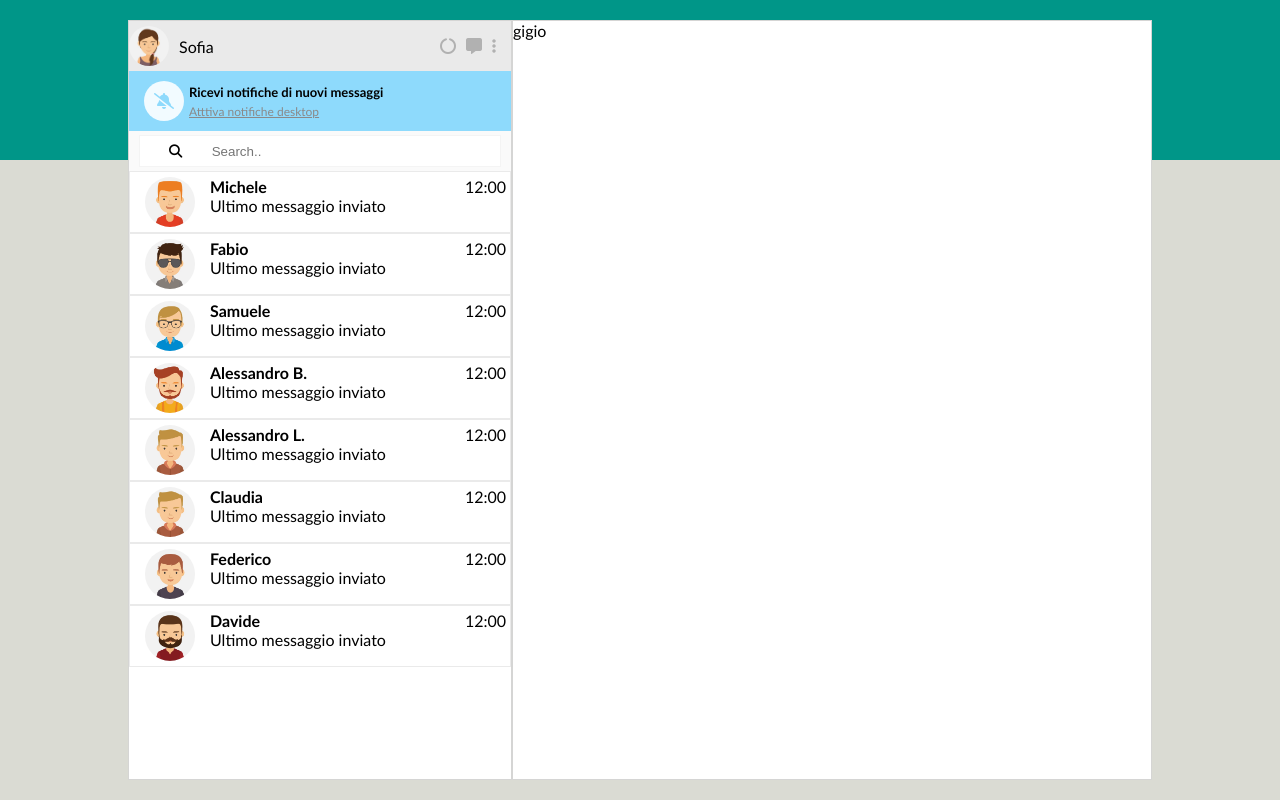
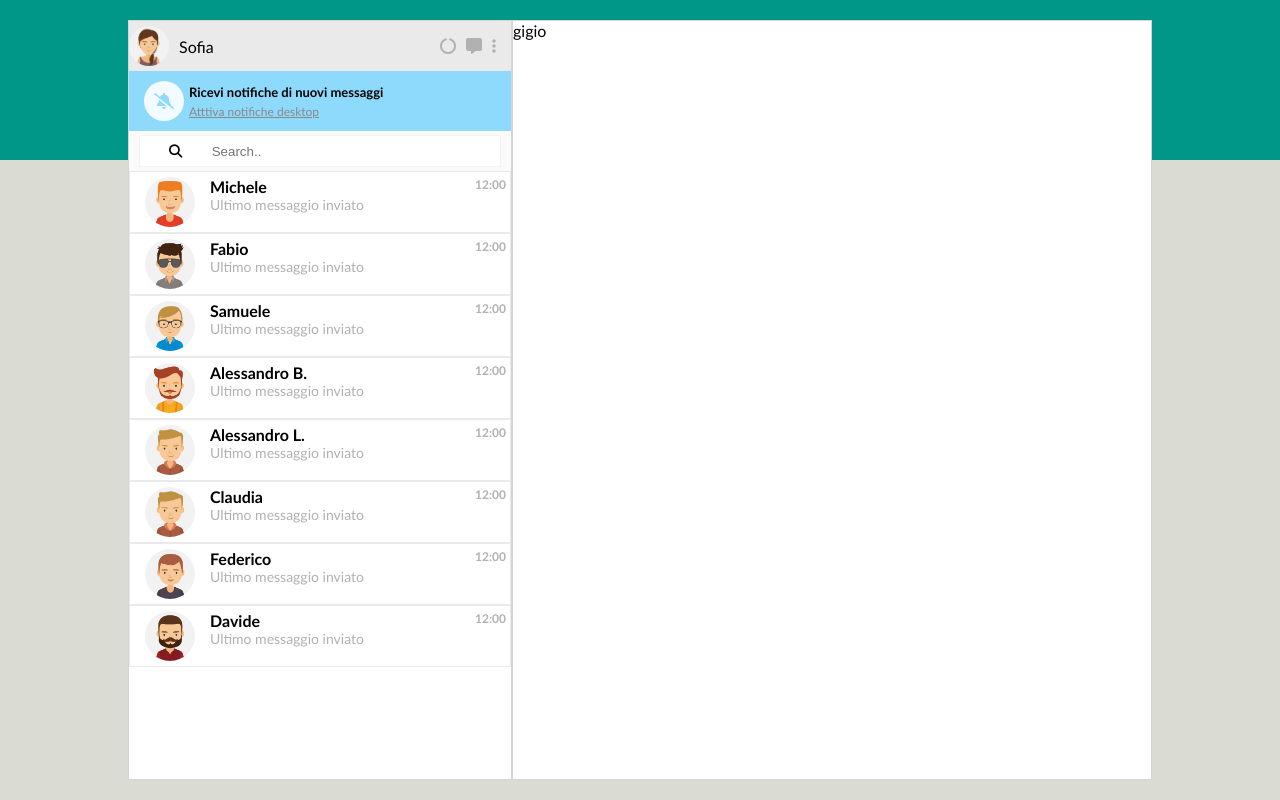
Before and after one commit to GiacomoArena/vue-boolzapp, a plain HTML site: page Milestone 1/index.html in a window 1280 px wide. Drawn offline with nearby package versions, Linux system fonts and the light colour scheme.

Commit message:
update commit

```diff
--- a/Milestone 1/css/style.css
+++ b/Milestone 1/css/style.css
@@ -27,6 +27,7 @@ main{
 }
 /* side container rules */
 .side-container{
+  height: 100%;
   background-color: white;
   width: 30%;
   max-width: 450px;
@@ -124,16 +125,17 @@ main{
 /* dynamically set contacts */
 
 .all-contacts{
+  overflow-y: auto; /*DA SISTEMARE L'OVERFLOW*/
   position: relative;
   display: flex;
   flex-direction: column;
-  overflow-y: auto;
 }
 .contact{
   padding: 5px 0;
   display: flex;
   background-color: white;
   border: 1px solid #EAEAEA;
+  cursor: pointer;
 }
 .contact img{
   width: 50px;
@@ -145,10 +147,19 @@ main{
   flex-direction: column;
   margin-left: 15px;
 }
+.contact h4{
+  font-weight: 600;
+}
+.contact p{
+  color: #B1B1B1;
+  font-size: 14px;
+}
 .contact span{
   position: absolute;
   right: 5px;
-
+  color: #B1B1B1;
+  font-size: 12px;
+  font-weight: 600;
 }
 
 /* ////side container rules////// */
```
Also changed, not shown: Milestone 1/index.html (+3 -3 lines).
